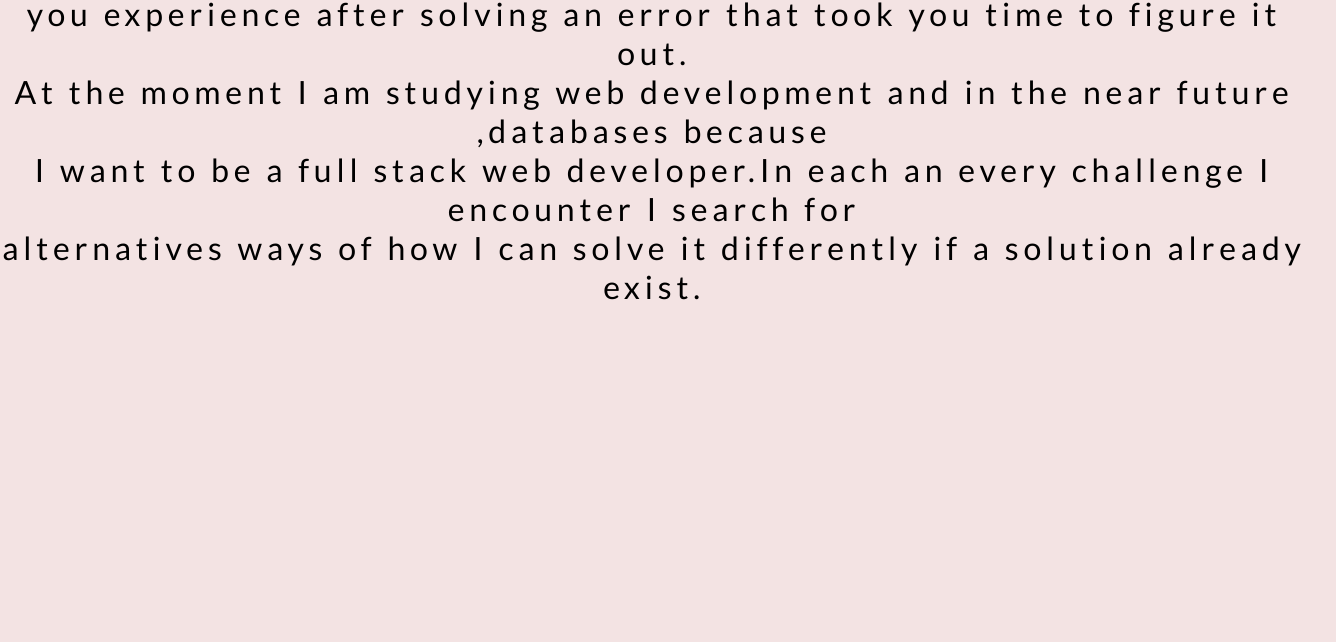
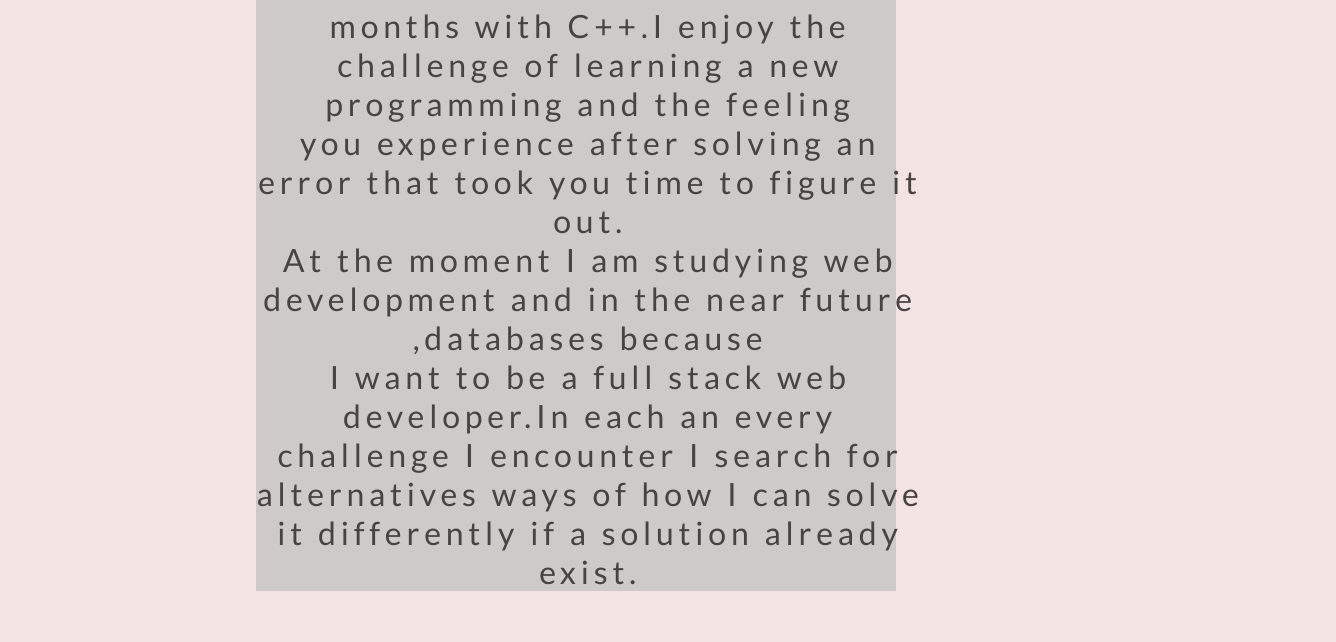
Before and after one commit to kennethmokhethi/portfolio.github.io, a plain HTML site: page otherHtmlPages/aboutMe.html in a window 1280 px wide. Shown: the part 201-843 px from the top of the page, 1336 px wide, since content can reach past the window. Before the commit the page ends 800 px from the top, so only its background shows below. Drawn offline with Linux system fonts and the light colour scheme.

Commit message:
Created a box for the about me text

```diff
--- a/index.css
+++ b/index.css
@@ -206,3 +206,17 @@ section .headingSub{
  padding:10px;
 
  }
+
+ .wrapper
+ {
+   text-emphasis: 14;
+  text-align:centre;
+  border:5px black;
+  display: inline-block;
+  background-color:silver;
+  opacity:0.7;
+  width:50%;
+  top:40%;
+  margin:4% 20%;
+
+ }
--- a/otherHtmlPages/aboutMe.html
+++ b/otherHtmlPages/aboutMe.html
@@ -11,7 +11,7 @@
     <button onlick="bHome()" class="homeButtom">Home</button>
 
     <section >
-        <div id="aboutMe">
+        <div class="wrapper">
             <h1 class="primaryHeading2">
                 <span class="heading">About Me</span>
                 <span class="headingSub">I have one year experience with .NET framework and six <br>
```
